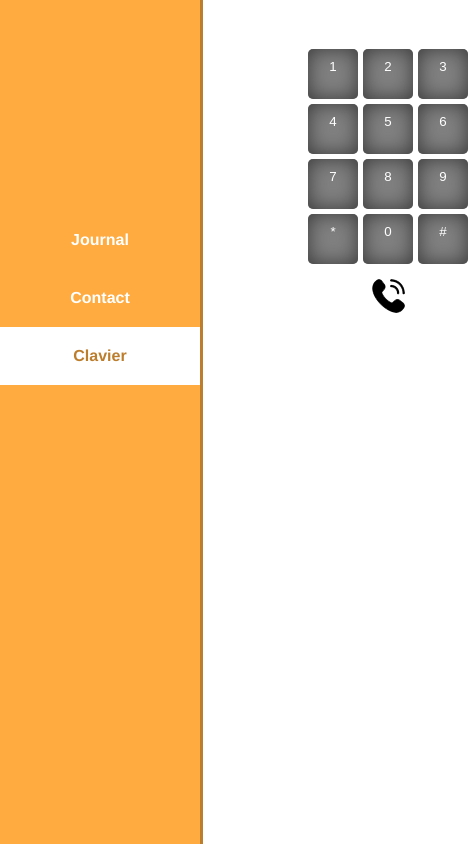
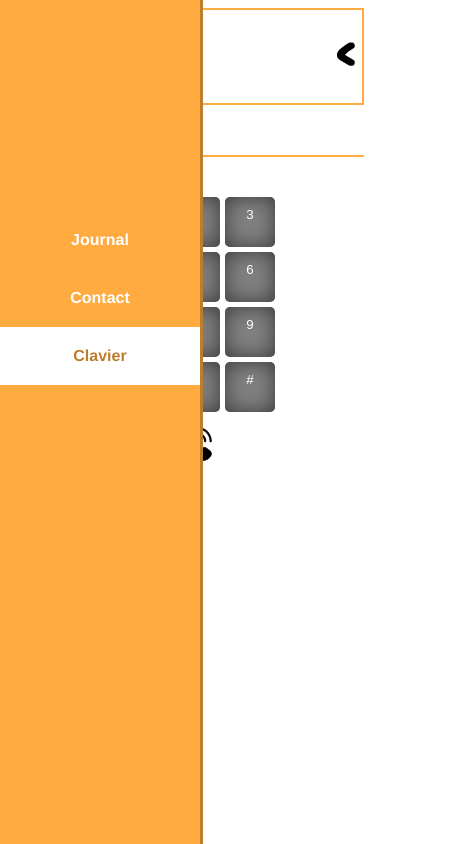
Before and after one commit to Elyn03/allo, a Vue app: page /#/ in a window 390 px wide. Shown: the whole page, 468 px wide, since content can reach past the window. Built offline with nearby package versions, Linux system fonts and the light colour scheme.

Commit message:
:construction: update update clavier in phone

```diff
--- a/src/App.vue
+++ b/src/App.vue
@@ -21,8 +21,8 @@
   nav {
     display: flex;
     flex-direction: column;
-    height: 100%; /* 100% Full-height */
-    width: 200px; /* 0 width - change this with JavaScript */
+    height: 100%;
+    width: 200px;
     position: fixed;
     top: 0;
     left: 0;
@@ -45,6 +45,9 @@
     background-color: #ffffff;
     color: #bc7d2c;
     transition: 0.5s;
+  }
 
+  .page {
+    margin: auto;
   }
 </style>
--- a/src/components/ClavierCard.vue
+++ b/src/components/ClavierCard.vue
@@ -2,19 +2,28 @@
 
     <div class="clavier">
 
-        <div class="input">
-            <h1 class="list" type="number"> {{ value }}</h1>
+        <div class="affiche">
+            <h1 class="theNumber">{{ number }}</h1>
+            <div @click="clear" class="img">
+                <img src="@/assets/delete.png" alt="" />
             </div>
+        </div>
+
+        <div class="bas">
+            <h2 class="contact"> {{ name }} </h2>
 
             <div class="keyboard">
                 <button v-for="i in num" :key="i" @click="press(i)">
                     {{ i }}
                 </button>
 
-            <div class="phone" @click="call(value)">
+                <div @click="call(number)" class="img phone">
                     <img src="@/assets/phone.png" alt="" />
                 </div>
             </div>
+
+        </div>
+
 
     </div>
 
@@ -29,21 +38,40 @@ export default {
         numero() {
             return this.$store.state.numero
         },
+        contacts() {
+            return this.$store.state.contacts
+        },
     },
 
     data() {
         return {
-            value: '',
+            number: '',
             num: [1, 2, 3, 4, 5, 6, 7, 8, 9, '*', 0, '#'],
+            name: ''
         }
     },
 
     methods: {
         press(key) {
-            this.value = `${this.value}${key}`;
+            this.number = `${this.number}${key}`;
+            this.$store.state.contacts.forEach((nom) => {
+                if (nom.num == this.number) {
+                    this.name = nom.name
+                }
+            })
         },
         call(user) {
+            if (this.name == '') {
                 this.$store.commit('call', user)
+            } else {
+                this.$store.commit('call', this.name)
+            }
+            this.number = '';
+            this.name = '';
+
+        },
+        clear() {
+            this.number = this.number.slice(0, -1);
         }
     },
 }
@@ -51,12 +79,18 @@ export default {
 
 
 <style scoped>
-    .clavier {
+    .bas {
         display: flex;
         flex-direction: column;
         gap: 20px;
     }
 
+    .affiche {
+        margin: 0;
+        padding: 0;
+        display: flex;
+        border: 2px solid #ffab40;
+    }
     .butt, .keyboard {
         justify-content: center;
         display: grid;
@@ -84,9 +118,24 @@ export default {
         grid-column: 2;
         grid-row: 5;
         height: 50px;
+    }
+
+    .theNumber {
+        height: 50px;
+        width: 300px;
+        text-align: center;
+        vertical-align: middle;
+    }
+    .img {
         justify-self: center;
         align-self: center;
         cursor: pointer;
     }
 
+    .contact {
+        height: 30px;
+        border-bottom: 2px solid #ffab40;
+    }
+
+
 </style>
--- a/src/components/FormContact.vue
+++ b/src/components/FormContact.vue
@@ -78,8 +78,6 @@ import ContactCard from './ContactCard.vue'
     form {
         display: flex;
         flex-direction: column;
-        align-items: flex-start;
-        justify-content: center;
         gap: 40px;
     }
 
--- a/src/store/index.js
+++ b/src/store/index.js
@@ -4,8 +4,8 @@ export default createStore({
   state: {
     contacts: [
       {
-        name: 'Gérard',
-        num: 808080808,
+        name: 'Cel',
+        num: 769362969,
       },
       {
         name: 'Sylvie',
@@ -27,12 +27,22 @@ export default createStore({
 
     call(state, user) {
       var today = new Date();
+      if (user.name) {
         let inJournal= {
           name: user.name,
           date: today.getDate()+'/'+(today.getMonth()+1)+'/'+today.getFullYear(),
           time: today.getHours() + ":" + today.getMinutes() + ":" + today.getSeconds(),
         };
         state.journal.push(inJournal)
+      } else {
+        let inJournal= {
+          name: user,
+          date: today.getDate()+'/'+(today.getMonth()+1)+'/'+today.getFullYear(),
+          time: today.getHours() + ":" + today.getMinutes() + ":" + today.getSeconds(),
+        };
+        state.journal.push(inJournal)
+      }
+
     },
   },
   actions: {
--- a/src/views/ContactView.vue
+++ b/src/views/ContactView.vue
@@ -1,6 +1,6 @@
 <template>
 
-    <div class="contact">
+    <div class="page contact">
 
         <div class="cartes">
             <div v-for="user in contacts" :key="user.name">
@@ -41,7 +41,6 @@ import FormContact from "@/components/FormContact.vue";
 
 <style scoped>
     .contact {
-        margin-left: 250px;
         display: flex;
         flex-direction: column;
         justify-content: center;
--- a/src/views/HomeView.vue
+++ b/src/views/HomeView.vue
@@ -1,5 +1,5 @@
 <template>
-    <div class="tel">
+    <div class="page tel">
 
         <ClavierCard />
 
@@ -30,8 +30,4 @@ import ClavierCard from '@/components/ClavierCard.vue';
 </script>
 
 <style scoped>
-    .tel{
-        margin-left: 300px;
-    }
-
 </style>
--- a/src/views/JournalView.vue
+++ b/src/views/JournalView.vue
@@ -1,6 +1,6 @@
 <template>
 
-    <div class="journal">
+    <div class="page journal">
         <div v-for="user in journal" :key="user.name" class="appel">
             <div class="block">
                 <h2>{{ user.name }}</h2>
@@ -37,7 +37,6 @@
 
 <style scoped>
     .journal {
-        margin-left: 250px;
         justify-content: center;
         align-items: center;
     }
```
Also changed, not shown: src/assets/delete.png (added). Lines whose indentation alone changed are shown as unchanged.
